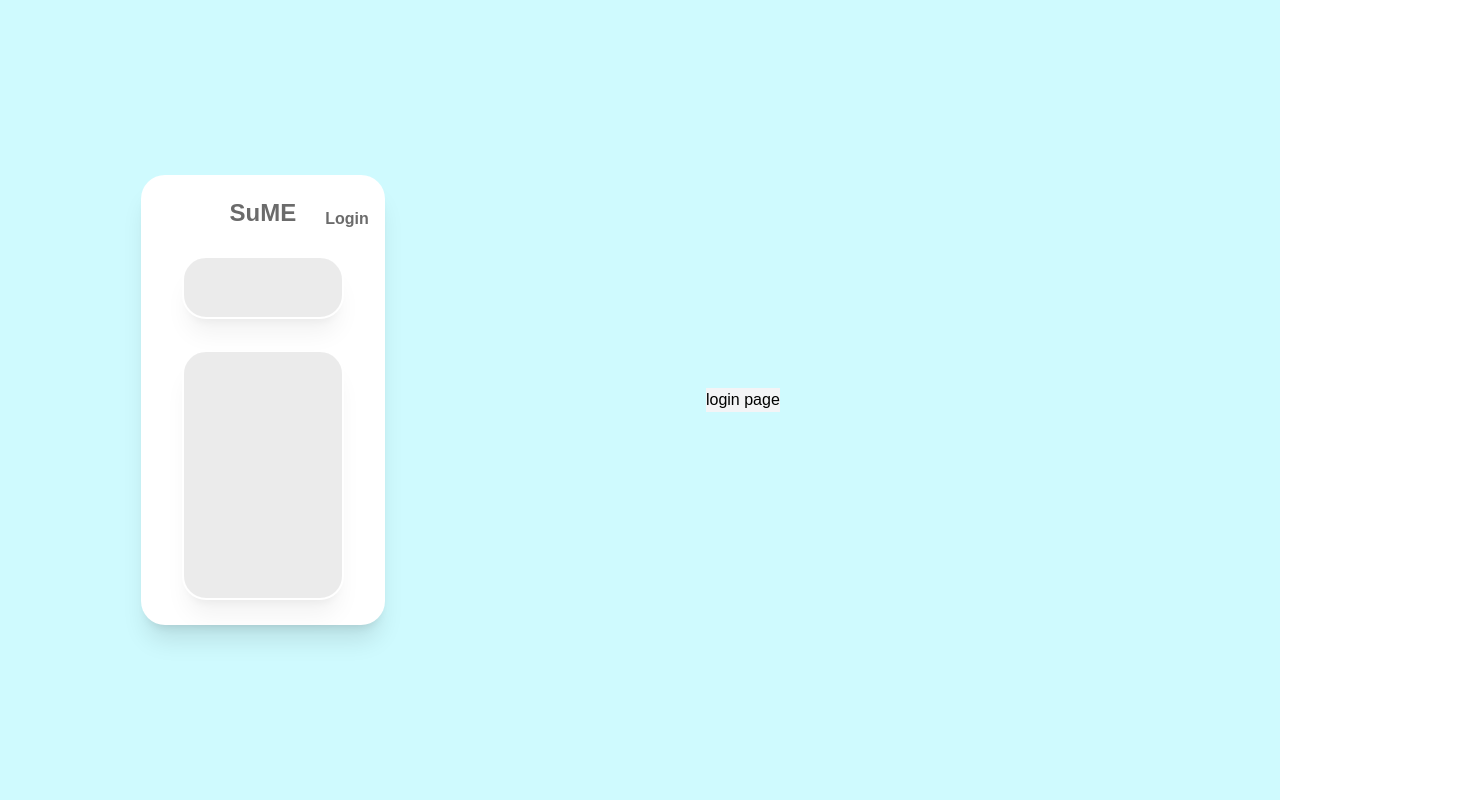
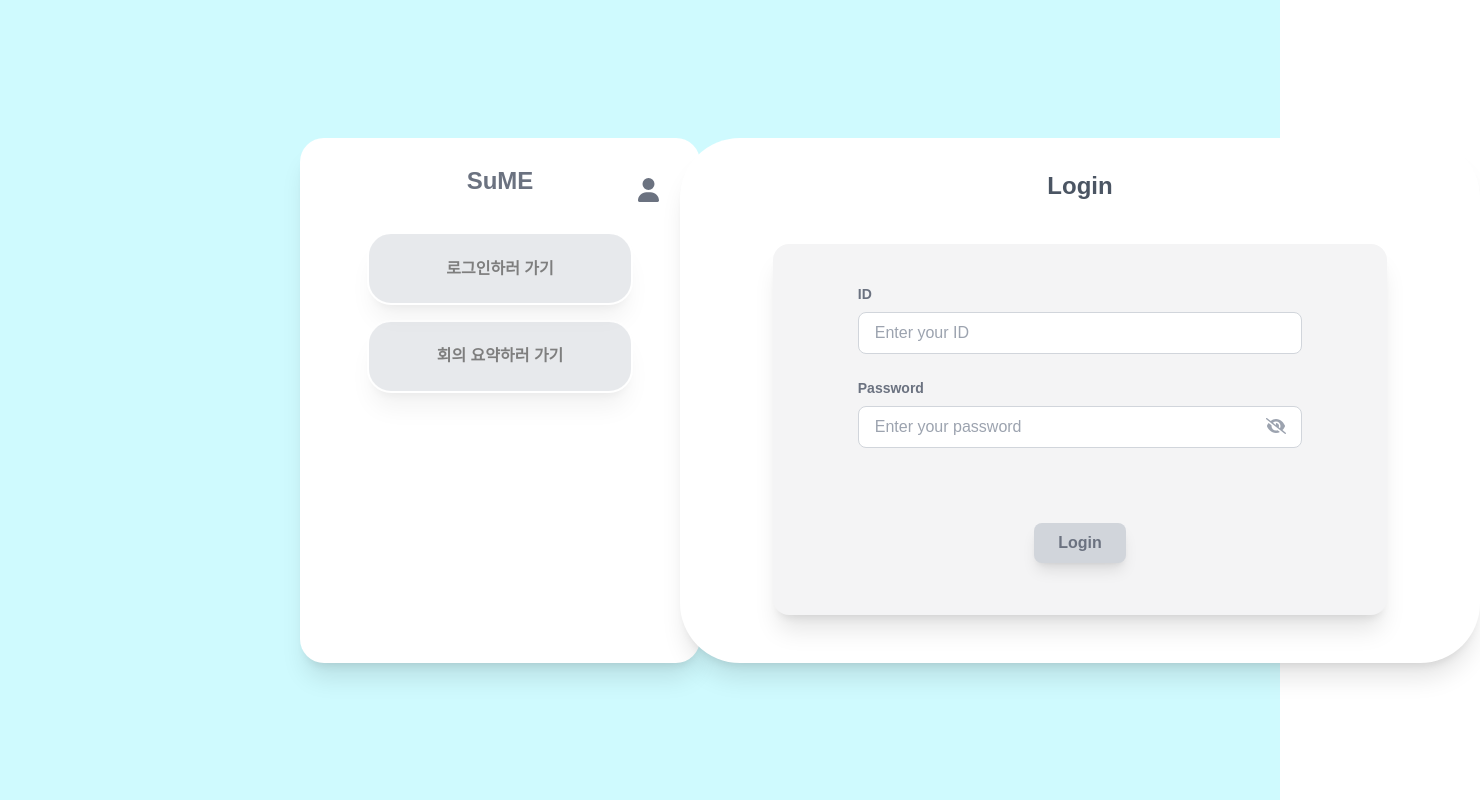
Before and after one commit to hyeonsang010716/SuME, a React (Create React App) app in the folder frontend/: page /login in a window 1280 px wide. Shown: the whole page, 1480 px wide, since content can reach past the window. Built offline with nearby package versions, Linux system fonts and the light colour scheme.

Commit message:
애니메이션 추가

```diff
--- a/frontend/package.json
+++ b/frontend/package.json
@@ -14,6 +14,7 @@
     "@testing-library/user-event": "^13.5.0",
     "axios": "^1.7.9",
     "cra-template": "1.2.0",
+    "framer-motion": "^12.0.6",
     "react": "^18.3.1",
     "react-dom": "^18.3.1",
     "react-router-dom": "^7.1.3",
--- a/frontend/src/App.js
+++ b/frontend/src/App.js
@@ -1,25 +1,50 @@
-import { BrowserRouter as Router, Route, Routes } from "react-router-dom";
+import { BrowserRouter as Router, Route, Routes, useLocation } from "react-router-dom";
+import { motion } from "framer-motion";
 import './App.css';
-// import Homepage from "./pages/homepage/Homepage";
 import Mainpage from "./pages/mainpage/Mainpage";
 import Header from "./pages/Header";
 import Login from "./pages/login/login";
 
+const AppContent = () => {
+  const location = useLocation();
+  const isMainPage = location.pathname === "/" || location.pathname === "";
+
+  return (
+    <div className={`flex flex-col md:flex-row h-full md:h-screen w-full ${isMainPage ? "justify-center" : ""} items-center gap-0 p-0 bg-white md:bg-cyan-100`}>
+
+      <motion.div
+        id="div1"
+        initial={{ x: 550 }}
+        animate={{ x: isMainPage ? 0 : 300 }}
+        transition={{ type: "spring", stiffness: 200, damping: 18}}
+        className={`w-full h-[700px] flex items-center ${isMainPage ? "justify-center md:w-[800px]" : "md:w-[600px]"}`}
+      >
+        <Header isMainPage={isMainPage} />
+      </motion.div>
+
+      {!isMainPage && (
+        <motion.div
+          id="div2"
+          initial={{ opacity: 0, x: 300 }}
+          animate={{ opacity: 1, x: 200 }}
+          transition={{ type: "spring", stiffness: 200, damping: 18, delay: 0.1 }}
+          className="w-full h-[700px] md:w-[1000px] flex items-center"
+        >
+          <Routes>
+            <Route path="/note" element={<Mainpage />} />
+            <Route path="/login" element={<Login />} />
+          </Routes>
+        </motion.div>
+      )}
+
+    </div>
+  );
+};
+
 function App() {
   return (
     <Router>
-      <div className="flex h-screen items-center justify-center gap-0 p-20 pt-10 pb-10 bg-cyan-100">
-        <div id="div1" className="h-5/6 w-1/3 flex items-center justify-center -mr-20">
-          <Header />
-        </div>
-        <div id="div2" className="h-5/6 w-5/6 flex items-center justify-center -ml-20">
-          <Routes>
-            <Route path="/" element={<Mainpage />} />
-            <Route path="/main" element={<Mainpage />} />
-            <Route path="/login" element={<Login />} />
-          </Routes>
-        </div>
-      </div>
+      <AppContent />
     </Router>
   );
 }
--- a/frontend/src/index.css
+++ b/frontend/src/index.css
@@ -1,6 +1,7 @@
 @tailwind base;
 @tailwind components;
 @tailwind utilities;
+
 body {
   margin: 0;
   font-family: sans-serif;
--- a/frontend/src/pages/Header.jsx
+++ b/frontend/src/pages/Header.jsx
@@ -1,16 +1,18 @@
 import React from "react";
 import Title from "./Title";
 import { Link } from "react-router-dom";
+import { FontAwesomeIcon } from "@fortawesome/react-fontawesome";
+import { faUser } from "@fortawesome/free-solid-svg-icons";
+import "../App.css";
 
-const Header = () => {
+const Header = ( {isMainPage} ) => {
   return (
-    <header className="relative bg-white h-3/4 w-2/3 rounded-3xl shadow-xl">
+    <header id="div1" className={`relative bg-white h-3/4 rounded-none ${isMainPage ? "md:w-[1200px]" : "md:w-[400px]"} md:rounded-3xl shadow-none md:shadow-xl w-full`}>
       <Link
         to="/login"
-        className="absolute right-4 top-8 text-base font-semibold"
-        style={{color:"#6B6B6B"}}
+        className="absolute right-8 top-8 flex items-center justify-center w-10 h-10 rounded-full text-base font-semibold transition-all duration-200 text-gray-500 hover:text-pink-400"
       >
-        Login
+        <FontAwesomeIcon icon={faUser} size="xl" />
       </Link>
 
       <div id="title" className="flex items-center justify-center w-full h-1/6">
@@ -18,22 +20,38 @@ const Header = () => {
       </div>
 
       <div id="mid" className="flex items-center justify-center w-full h-1/6">
-        <div
-         className="w-2/3 h-5/6 rounded-3xl border-2 border-white shadow-xl opacity-50"
-         style={{background:"#D9D9D9"}}
+        <Link
+          to="/login"
+          className="w-full h-full flex items-center justify-center"
         >
-
-        </div>
+          <div
+            className="flex items-center justify-center w-2/3 h-5/6 font-bold rounded-3xl border-2 border-white shadow-xl opacity-50 bg-gray-300 hover:bg-gray-400 transition duration-300"
+          >
+            로그인하러 가기
+          </div>
+        </Link>
       </div>
-
+      <div id="mid" className="flex items-center justify-center w-full h-1/6">
+        <Link
+          to="/note"
+          className="w-full h-full flex items-center justify-center"
+        >
+          <div
+            className="flex items-center justify-center w-2/3 h-5/6 font-bold rounded-3xl border-2 border-white shadow-xl opacity-50 bg-gray-300 hover:bg-gray-400 transition duration-300"
+          >
+            회의 요약하러 가기
+          </div>
+        </Link>
+      </div>
+      {/*
       <div id="main" className="flex items-center justify-center w-full h-2/3">
         <div
           className="w-2/3 h-5/6 rounded-3xl border-2 border-white shadow-xl opacity-50"
           style={{background:"#D9D9D9"}}
         >
-
         </div>
       </div>
+      */}
     </header>
   );
 };
--- a/frontend/src/pages/Title.jsx
+++ b/frontend/src/pages/Title.jsx
@@ -1,75 +1,14 @@
-import React, { useState, useEffect } from "react";
+import React from "react";
 import { Link } from "react-router-dom";
 
 const Title = () => {
-  const Summary = "Summary";
-  const Su = "Su";
-  const MEETING = "MEETING";
-  const ME = "ME";
-  const [Su_text, Su_setText] = useState(Su);
-  const [ME_text, ME_setText] = useState(ME);
-  const [isHovered, setIsHovered] = useState(false);
-  useEffect(() => {
-    let timeout;
-
-    if (isHovered) {
-      // 마우스 올릴 때 확장
-      timeout = animateText(Su, Summary, Su_setText);
-      timeout = animateText(ME, MEETING, ME_setText);
-    } else {
-      // 마우스 내릴 때 축소
-      timeout = animateText(Summary, Su, Su_setText);
-      timeout = animateText(MEETING, ME, ME_setText);
-    }
-
-    return () => clearTimeout(timeout);
-  }, [isHovered]);
-
-  const animateText = (start, end, callback) => {
-    const steps = [];
-    const maxLength = Math.max(start.length, end.length);
-
-    if (start.length <= end.length) {
-      // 확장 애니메이션
-      for (let i = 2; i <= maxLength; i++) {
-        steps.push(end.substring(0, i));
-      }
-    } else {
-      // 축소 애니메이션
-      for (let i = start.length; i >= 2; i--) {
-        steps.push(start.substring(0, i));
-      }
-    }
-
-    let index = 0;
-    const interval = setInterval(() => {
-      if (index < steps.length) {
-        callback(steps[index]);
-        index++;
-      } else {
-        clearInterval(interval);
-      }
-    }, 20);
-
-    return interval;
-  };
-
   return(
-    <div className="lg:w-full">
+    <div>
       <Link
-        className="relative h-12 flex items-center justify-center"
-        onMouseEnter={() => setIsHovered(true)}
-        onMouseLeave={() => setIsHovered(false)}
         to="/"
+        className="block text-2xl font-bold transition-all duration-200 text-center text-gray-500 hover:text-pink-400"
       >
-        <Link
-          to="/"
-          className="block text-2xl font-bold transition-all duration-300 text-center"
-          style={{color:"#6b6b6b"}}
-        >
-          {Su_text}
-          {ME_text}
-        </Link>
+        SuME
       </Link>
     </div>
   )
--- a/frontend/src/pages/login/login.jsx
+++ b/frontend/src/pages/login/login.jsx
@@ -1,11 +1,105 @@
-import React from "react";
+import React, { useState } from "react";
+import { FontAwesomeIcon } from "@fortawesome/react-fontawesome";
+import { faEye, faEyeSlash } from "@fortawesome/free-solid-svg-icons";
 
-function Login() {
+const Login = () => {
+  const [passwordVisible, setPasswordVisible] = useState(false);
+  const [id, setId] = useState("");
+  const [password, setPassword] = useState("");
+
+  // Toggle password visibility
+  const togglePasswordVisibility = () => {
+    setPasswordVisible(!passwordVisible);
+  };
+
+  // 로그인 버튼 클릭 시 처리
+  const handleLogin = () => {
+    if (!id || !password) {
+      alert("입력 후 클릭하세요.");
+    } else {
+      console.log("로그인 시도:", { id, password });
+      // 로그인 처리 로직 추가 가능
+    }
+  };
+
   return (
-    <div className="bg-gray-100">
-      login page
+    <div
+      id="div2"
+      className="flex flex-col items-center h-3/4 w-[800px] bg-white shadow-none md:shadow-xl p-8 rounded-none md:rounded-[60px]"
+    >
+      <div
+        id="title"
+        className="w-full h-1/6 text-2xl font-bold text-center text-gray-600"
+      >
+        Login
+      </div>
+
+      <div
+        id="main"
+        className="w-5/6 h-full bg-[#F4F4F5] rounded-2xl p-10 shadow-xl flex flex-col items-center justify-center mt-4 mb-4 gap-6"
+      >
+        {/* ID Input */}
+        <div id="id" className="flex flex-col w-5/6">
+          <label
+            htmlFor="id-input"
+            className="text-sm font-semibold text-gray-500 mb-2"
+          >
+            ID
+          </label>
+          <input
+            id="id-input"
+            type="text"
+            placeholder="Enter your ID"
+            value={id}
+            onChange={(e) => setId(e.target.value)}
+            className="w-full px-4 py-2 border border-gray-300 rounded-lg focus:outline-none focus:ring-2 focus:ring-cyan-400"
+          />
+        </div>
+
+        {/* Password Input */}
+        <div id="pw" className="flex flex-col w-5/6 relative">
+          <label
+            htmlFor="password-input"
+            className="text-sm font-semibold text-gray-500 mb-2"
+          >
+            Password
+          </label>
+          <div className="relative w-full">
+            <input
+              id="password-input"
+              type={passwordVisible ? "text" : "password"}
+              placeholder="Enter your password"
+              value={password}
+              onChange={(e) => setPassword(e.target.value)}
+              className="relative w-full px-4 py-2 border border-gray-300 rounded-lg focus:outline-none focus:ring-2 focus:ring-cyan-400"
+            />
+            {/* Toggle Eye Icon */}
+            <FontAwesomeIcon
+              icon={passwordVisible ? faEye : faEyeSlash}
+              size="x"
+              onClick={togglePasswordVisibility}
+              className="text-gray-400 absolute top-3 right-4 cursor-pointer"
+            />
+          </div>
+        </div>
+
+        {/* Button Section */}
+        <div className="w-full mt-10 h-1/4 flex items-center justify-center">
+          <button
+            onClick={handleLogin}
+            disabled={!id || !password}
+            className={`px-6 py-2 font-semibold rounded-lg shadow-lg transition-all duration-300 ${
+              id && password
+                ? "bg-pink-300 text-white hover:bg-pink-400"
+                : "bg-gray-300 text-gray-500 cursor-not-allowed"
+            }`}
+          >
+            Login
+          </button>
+        </div>
+      </div>
     </div>
   );
-}
+};
 
 export default Login;
--- a/frontend/src/pages/mainpage/RecordedAudio.jsx
+++ b/frontend/src/pages/mainpage/RecordedAudio.jsx
@@ -5,7 +5,7 @@ const RecordedAudio = ({ audioURL }) => {
 
   return (
     <div>
-      <audio controls src={audioURL} className="mt-2" />
+      <audio controls src={audioURL} className="mt-0" />
     </div>
   );
 };
--- a/frontend/src/pages/mainpage/RecordingButton.jsx
+++ b/frontend/src/pages/mainpage/RecordingButton.jsx
@@ -5,7 +5,7 @@ import { faStop, faMicrophone } from "@fortawesome/free-solid-svg-icons";
 const RecordingButton = ({ isRecording, onClick }) => {
   return (
     <button
-      className={`w-12 h-12 rounded-full flex items-center justify-center text-white shadow-md ${
+      className={`w-12 h-12 rounded-full flex items-center justify-center text-white shadow-md border-2 border-white ${
         isRecording ? "bg-pink-500 animate-pulse" : "bg-pink-400 hover:bg-pink-500 transition duration-300 "
       }`}
       onClick={onClick}
```
Also changed, not shown: frontend/src/pages/mainpage/Descript.jsx (deleted, +0 -16 lines), frontend/src/pages/mainpage/Mainpage.jsx (+8 -13 lines), frontend/src/pages/mainpage/SumLayout.jsx (+8 -7 lines), frontend/src/App.css (line endings or trailing spaces), 1 other file (tests, documents, lock files or other folders).
